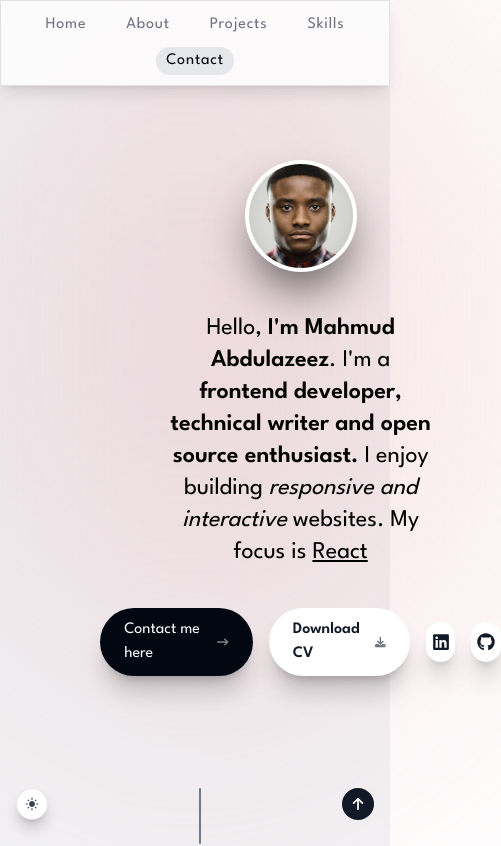
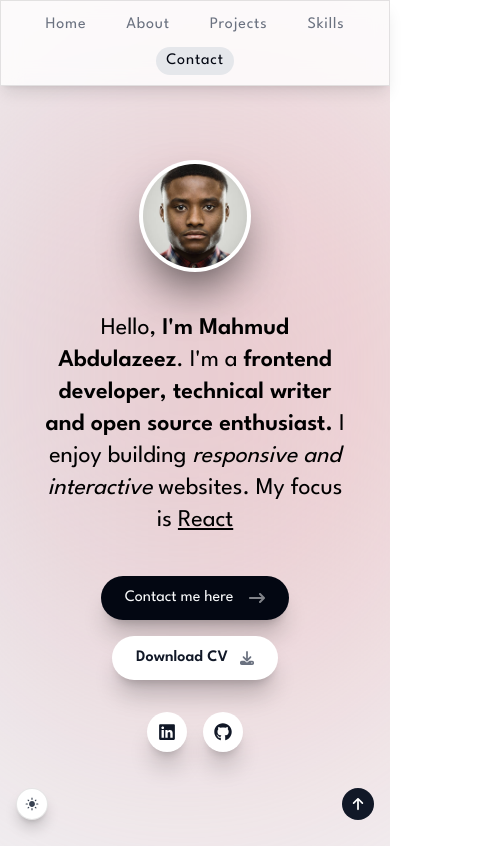
Before and after one commit to Mahmud1087/portfolio_new, a React (Vite) app: page / in a window 390 px wide. Shown: the top 846 px of the page, 501 px wide, since content can reach past the window. Built offline with nearby package versions, Linux system fonts and the light colour scheme; a web font is replaced by a local one.

Commit message:
Hero section responsiveness for tablet and mobile screen

```diff
--- a/src/components/Hero.tsx
+++ b/src/components/Hero.tsx
@@ -19,8 +19,8 @@ const Hero = () => {
       className='scroll-mt-40 pt-40 h-fit relative grid place-items-center'
       id='#'
     >
-      <section className='absolute left-1/2 right-1/2 -translate-x-1/2 w-3/5 rounded-full m-auto blur-[180px] bg-gradient-to-r from-slate-300 to-red-400/80 h-full dark:from-slate-600 dark:to-red-400/70'></section>
-      <section className='w-1/2 m-auto grid place-items-center gap-8 relative'>
+      <section className='absolute left-1/2 right-1/2 -translate-x-1/2 w-full rounded-full m-auto blur-[180px] bg-gradient-to-r from-slate-300 to-red-400/80 h-full dark:from-slate-600 dark:to-red-400/70 lg:w-3/5'></section>
+      <section className='w-[90%] m-auto grid place-items-center gap-8 relative sm:w-3/4 lg:w-1/2'>
         <motion.div
           initial={{ scale: 0.2 }}
           animate={{ scale: 1 }}
@@ -44,7 +44,7 @@ const Hero = () => {
           }}
           className='mt-2 flex flex-col gap-10 items-center'
         >
-          <h1 className='text-center text-2xl px-16 dark:text-white/90 dark:font-[200]'>
+          <h1 className='text-center text-2xl px-5 dark:text-white/90 dark:font-[200] sm:px-16'>
             Hello,{' '}
             <span className='font-semibold dark:font-normal'>
               I'm Mahmud Abdulazeez
@@ -56,7 +56,7 @@ const Hero = () => {
             I enjoy building <i>responsive and interactive</i> websites. My
             focus is <u>React</u>
           </h1>
-          <aside className='flex gap-4 items-center'>
+          <aside className='flex flex-col gap-4 items-center sm:flex-row'>
             <a
               className='group bg-gray-950 rounded-full w-fit flex items-center gap-4 py-[10px] px-6 text-gray-50 hover:scale-110 transition shadow-xl shadow-black/20 active:scale-105'
               href='#contact'
@@ -76,6 +76,7 @@ const Hero = () => {
               Download CV{' '}
               <FaDownload className='group-hover:translate-y-[1.5px] text-gray-500 text-sm transition-all dark:text-gray-900' />
             </a>
+            <div className='flex gap-4 mt-4 sm:mt-0'>
               <a
                 className='bg-white rounded-full w-10 h-10 grid place-items-center text-gray-900 text-lg hover:scale-110 transition shadow-xl shadow-black/20 active:scale-105 dark:bg-white/20 dark:text-white/70'
                 href='https://www.linkedin.com/in/enesifrontenddev'
@@ -90,6 +91,7 @@ const Hero = () => {
               >
                 <FaGithub />
               </a>
+            </div>
           </aside>
         </motion.div>
       </section>
```
Lines whose indentation alone changed are shown as unchanged.
